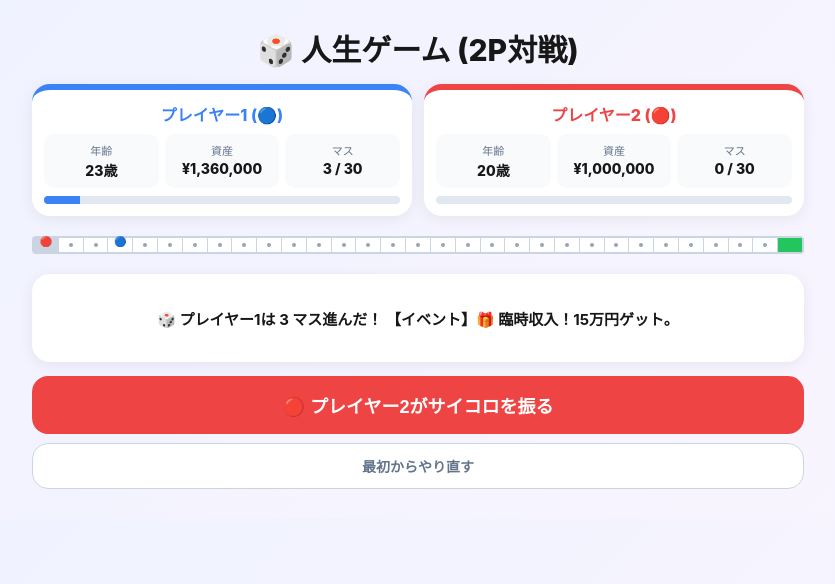
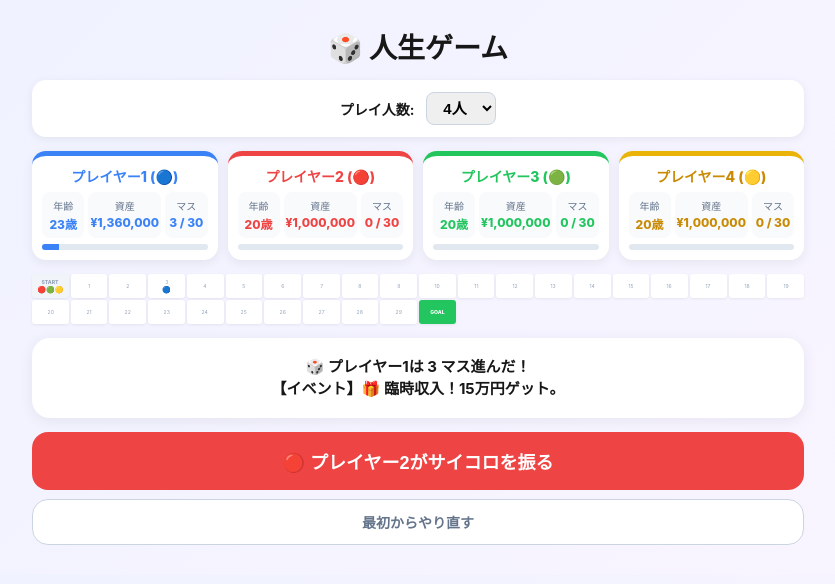
Before and after one commit to ritmonagasue-max/-, a plain HTML site: page index.html in a window 1280 px wide. Both pictures are taken after a click on the button "🔵 プレイヤー1がサイコロを振る". Shown: the whole page, without its empty margins (222-1057 px from the left). Drawn offline with Linux system fonts and the light colour scheme.

Commit message:
Update index.html

```diff
--- a/index.html
+++ b/index.html
@@ -4,191 +4,285 @@
 <meta charset="utf-8">
 <meta name="viewport" content="width=device-width,initial-scale=1">
 <meta name="theme-color" content="#4f46e5">
-<title>人生ゲーム - 2人プレイ版</title>
+<title>人生ゲーム - 最大4人対応版</title>
 <style>
-*{box-sizing:border-box}body{margin:0;font-family:-apple-system,BlinkMacSystemFont,sans-serif;background:linear-gradient(135deg,#eef2ff,#faf5ff);color:#171717}
-.app{max-width:800px;margin:auto;padding:18px 14px 30px}.title{text-align:center;font-size:30px;font-weight:800;margin:8px 0 14px}
-.players-container{display:grid;grid-template-columns:1fr 1fr;gap:12px;margin-bottom:14px}
-.player-section{background:#fff;border-radius:18px;padding:12px;box-shadow:0 3px 15px #0001;border-top:6px solid #ccc}
-.p1-section{border-color:#3b82f6}.p2-section{border-color:#ef4444}
-.p-name{font-size:16px;font-weight:800;text-align:center;margin-bottom:8px}
-.p1-name{color:#3b82f6}.p2-name{color:#ef4444}
-.stats{display:grid;grid-template-columns:1fr 1fr 1fr;gap:6px}
-.card{background:#f8fafc;border-radius:10px;padding:8px;text-align:center}
-.label{font-size:11px;color:#64748b}.value{font-size:14px;font-weight:800;margin-top:2px}
-.progress-container{height:8px;background:#e2e8f0;border-radius:20px;overflow:hidden;margin-top:8px}
+*{box-sizing:border-box}
+body{margin:0;font-family:-apple-system,BlinkMacSystemFont,sans-serif;background:linear-gradient(135deg,#eef2ff,#faf5ff);color:#171717}
+.app{max-width:800px;margin:auto;padding:18px 14px 30px}
+.title{text-align:center;font-size:28px;font-weight:800;margin:8px 0 14px}
+
+/* 人数設定エリア */
+.setup-container{background:#fff;border-radius:14px;padding:12px 16px;margin-bottom:14px;display:flex;align-items:center;justify-content:center;gap:12px;box-shadow:0 2px 10px #0001}
+.setup-container label{font-weight:700;font-size:14px}
+.setup-container select{padding:6px 12px;border-radius:8px;border:1px solid #cbd5e1;font-size:15px;font-weight:700}
+
+/* プレイヤー一覧（人数の変動に応じて自動調整） */
+.players-container{display:grid;grid-template-columns:repeat(auto-fit, minmax(160px, 1fr));gap:10px;margin-bottom:14px}
+.player-section{background:#fff;border-radius:14px;padding:10px;box-shadow:0 3px 12px #0001;border-top:5px solid #ccc;transition:.2s}
+.p-name{font-size:14px;font-weight:800;text-align:center;margin-bottom:6px}
+.stats{display:grid;grid-template-columns:1fr 1fr 1fr;gap:4px}
+.card{background:#f8fafc;border-radius:8px;padding:6px 2px;text-align:center}
+.label{font-size:10px;color:#64748b}.value{font-size:12px;font-weight:800;margin-top:2px}
+.progress-container{height:6px;background:#e2e8f0;border-radius:20px;overflow:hidden;margin-top:6px}
 .bar{height:100%;width:0%;transition:.3s}
-.p1-bar{background:#3b82f6}.p2-bar{background:#ef4444}
 
-/* 盤面を1行31マスにして直線状に配置 */
-.board{display:grid;grid-template-columns:repeat(31,1fr);gap:1px;margin:20px 0;background:#cbd5e1;padding:2px;border-radius:4px}
+/* 盤面表示 */
+.board{display:grid;grid-template-columns:repeat(20,1fr);gap:2px;margin:14px 0}
+.cell{height:24px;background:#fff;border-radius:3px;display:flex;flex-direction:column;align-items:center;justify-content:center;box-shadow:0 1px 3px #0001;position:relative}
+.cell-num{font-size:6px;color:#94a3b8;transform:scale(0.85);line-height:1}
+.cell-pieces{display:flex;gap:1px;margin-top:1px;font-size:7px;line-height:1;flex-wrap:wrap;justify-content:center}
+.start .cell-num, .goal .cell-num { font-size: 6px; font-weight: 800; }
+.start { background: #f1f5f9!important; }
+.goal{background:#22c55e!important;color:#fff}.goal .cell-num{color:#fff}
 
-/* マスの高さを14px（元の約4分の1）に極小化 */
-.cell{height:14px;background:#fff;display:flex;align-items:center;justify-content:center;position:relative;cursor:default}
+.message{background:#fff;border-radius:18px;margin:14px 0;padding:16px;text-align:center;min-height:80px;display:flex;align-items:center;justify-content:center;font-weight:700;box-shadow:0 3px 15px #0001;font-size:15px;white-space:pre-wrap;line-height:1.5}
 
-/* 通常マスは小さなドットで表現 */
-.cell-dot{width:4px;height:4px;background:#94a3b8;border-radius:50%}
-
-/* スタートとゴールの色分け */
-.start { background: #cbd5e1!important; }
-.goal { background: #22c55e!important; }
-.start .cell-dot, .goal .cell-dot { display: none; }
-
-/* プレイヤーのピン（コマ）をマスの上に配置 */
-.cell-pieces{position:absolute;display:flex;gap:0px;font-size:10px;line-height:1;top:-2px}
-
-.message{background:#fff;border-radius:18px;margin:14px 0;padding:18px;text-align:center;min-height:88px;display:flex;align-items:center;justify-content:center;font-weight:700;box-shadow:0 3px 15px #0001;font-size:15px}
+/* ボタン各種 */
 button{border:0;border-radius:16px;padding:16px;width:100%;font-size:18px;font-weight:800;color:white;transition:.2s;cursor:pointer}
-.btn-p1{background:#3b82f6}.btn-p1:hover{background:#2563eb}
-.btn-p2{background:#ef4444}.btn-p2:hover{background:#dc2626}
 button:disabled{opacity:.4;cursor:not-allowed}
 .reset{background:#fff;color:#64748b;margin-top:9px;border:1px solid #cbd5e1;font-size:14px;padding:12px}
 .result{display:none;text-align:center;background:#fff;border-radius:18px;padding:24px;margin-top:14px;box-shadow:0 4px 20px #0001}.show{display:block}
+
+/* プレイヤーごとの色設定 */
+.p-color-0 { border-color: #3b82f6!important; color: #3b82f6; }
+.p-color-1 { border-color: #ef4444!important; color: #ef4444; }
+.p-color-2 { border-color: #22c55e!important; color: #22c55e; }
+.p-color-3 { border-color: #eab308!important; color: #ca8a04; }
+
+.bar-0 { background: #3b82f6; }
+.bar-1 { background: #ef4444; }
+.bar-2 { background: #22c55e; }
+.bar-3 { background: #eab308; }
+
+.btn-p0 { background: #3b82f6; } .btn-p0:hover { background: #2563eb; }
+.btn-p1 { background: #ef4444; } .btn-p1:hover { background: #dc2626; }
+.btn-p2 { background: #22c55e; } .btn-p2:hover { background: #16a34a; }
+.btn-p3 { background: #eab308; } .btn-p3:hover { background: #ca8a04; }
+
+@media(max-width:600px){
+  .board{grid-template-columns:repeat(10,1fr)}
+  .players-container{grid-template-columns:1fr 1fr}
+}
 </style>
 </head>
-<body><div class="app">
-<div class="title">🎲 人生ゲーム (2P対戦)</div>
+<body>
+<div class="app">
+<div class="title">🎲 人生ゲーム</div>
 
-<!-- プレイヤーふたりのステータス -->
-<div class="players-container">
-  <div class="player-section p1-section">
-    <div class="p-name p1-name">プレイヤー1 (🔵)</div>
-    <div class="stats">
-      <div class="card"><div class="label">年齢</div><div class="value" id="p1-age">20歳</div></div>
-      <div class="card"><div class="label">資産</div><div class="value" id="p1-money">¥1,000,000</div></div>
-      <div class="card"><div class="label">マス</div><div class="value" id="p1-pos">0/30</div></div>
-    </div>
-    <div class="progress-container"><div class="bar p1-bar" id="p1-bar"></div></div>
-  </div>
-  <div class="player-section p2-section">
-    <div class="p-name p2-name">プレイヤー2 (🔴)</div>
-    <div class="stats">
-      <div class="card"><div class="label">年齢</div><div class="value" id="p2-age">20歳</div></div>
-      <div class="card"><div class="label">資産</div><div class="value" id="p2-money">¥1,000,000</div></div>
-      <div class="card"><div class="label">マス</div><div class="value" id="p2-pos">0/30</div></div>
-    </div>
-    <div class="progress-container"><div class="bar p2-bar" id="p2-bar"></div></div>
-  </div>
+<!-- プレイ人数選択 -->
+<div class="setup-container">
+  <label for="player-count">プレイ人数:</label>
+  <select id="player-count">
+    <option value="2">2人</option>
+    <option value="3">3人</option>
+    <option value="4" selected>4人</option>
+  </select>
 </div>
+
+<!-- プレイヤー別ステータス表示（JavaScriptで動的生成） -->
+<div class="players-container" id="players-container"></div>
 
 <div class="board" id="board"></div>
 <div class="message" id="message">ゲーム開始！プレイヤー1の番です。</div>
-<button id="roll" class="btn-p1">🔵 プレイヤー1がサイコロを振る</button>
+<button id="roll" class="btn-p0">🔵 プレイヤー1がサイコロを振る</button>
 <button class="reset" id="reset">最初からやり直す</button>
 <div class="result" id="result"></div>
 </div>
 
 <script>
-const events=[["💼","ボーナス！",200000],["✈️","旅行に行った。20万円使った。",-200000],["💻","副業が当たった！30万円獲得。",300000],["📈","株が上昇！25万円の利益。",250000],["🔧","家電が壊れた……10万円の出費。",-100000],["🎁","臨時収入！15万円ゲット。",150000],["😌","今日は何も起こらなかった。",0]];
+// 基本プレイヤー定義テンプレート
+const PLAYER_CONFIGS = [
+  { color: "🔵", name: "プレイヤー1" },
+  { color: "🔴", name: "プレイヤー2" },
+  { color: "🟢", name: "プレイヤー3" },
+  { color: "🟡", name: "プレイヤー4" }
+];
 
-let players = [
-  {pos:0, age:20, money:1000000, color:"🔵", name:"プレイヤー1"},
-  {pos:0, age:20, money:1000000, color:"🔴", name:"プレイヤー2"}
+const events=[
+  ["💼","ボーナス！",200000],
+  ["✈️","旅行に行った。20万円使った。",-200000],
+  ["💻","副業が当たった！30万円獲得。",300000],
+  ["📈","株が上昇！25万円の利益。",250000],
+  ["🔧","家電が壊れた……10万円の出費。",-100000],
+  ["🎁","臨時収入！15万円ゲット。",150000],
+  ["😌","今日は何も起こらなかった。",0]
 ];
+
+let players = [];
 let turn = 0;
 let gameOver = false;
+let goalRank = 1;
 
 const $=x=>document.getElementById(x);
 function yen(n){return "¥"+Math.round(n).toLocaleString("ja-JP")}
 
+// ゲーム初期化（人数変更時・リセット時）
+function initGame(){
+  const count = parseInt($("player-count").value, 10);
+  players = [];
+  for(let i=0; i<count; i++){
+    players.push({
+      id: i,
+      pos: 0,
+      age: 20,
+      money: 1000000,
+      color: PLAYER_CONFIGS[i].color,
+      name: PLAYER_CONFIGS[i].name,
+      isGoal: false
+    });
+  }
+  turn = 0;
+  gameOver = false;
+  goalRank = 1;
+
+  // プレイヤー表示枠を動的に構築
+  const pContainer = $("players-container");
+  pContainer.innerHTML = "";
+  players.forEach((p, idx) => {
+    const div = document.createElement("div");
+    div.className = `player-section p-color-${idx}`;
+    div.id = `p-section-${idx}`;
+    div.innerHTML = `
+      <div class="p-name p-color-${idx}">${p.name} (${p.color})</div>
+      <div class="stats">
+        <div class="card"><div class="label">年齢</div><div class="value" id="p${idx}-age">${p.age}歳</div></div>
+        <div class="card"><div class="label">資産</div><div class="value" id="p${idx}-money">${yen(p.money)}</div></div>
+        <div class="card"><div class="label">マス</div><div class="value" id="p${idx}-pos">${p.pos}/30</div></div>
+      </div>
+      <div class="progress-container"><div class="bar bar-${idx}" id="p${idx}-bar"></div></div>
+    `;
+    pContainer.appendChild(div);
+  });
+
+  $("message").textContent = `ゲーム開始！${players[0].name}の番です。`;
+  $("result").className = "result";
+  $("roll").disabled = false;
+  render();
+}
+
 function render(){
-  for(let p=0; p<2; p++){
-    const id = p === 0 ? "p1" : "p2";
-    $(id+"-age").textContent = players[p].age + "歳";
-    $(id+"-money").textContent = yen(players[p].money);
-    $(id+"-pos").textContent = players[p].pos + " / 30";
-    $(id+"-bar").style.width = (players[p].pos / 30 * 100) + "%";
-  }
+  // 各プレイヤーのステータス更新
+  players.forEach((p, idx) => {
+    $(`p${idx}-age`).textContent = p.age + "歳";
+    $(`p${idx}-money`).textContent = yen(p.money);
+    $(`p${idx}-pos`).textContent = p.pos + " / 30";
+    $(`p${idx}-bar`).style.width = (p.pos / 30 * 100) + "%";
+  });
 
-  let b=$("board");
-  b.innerHTML="";
-  for(let i=0;i<=30;i++){
-    let d=document.createElement("div");
-    d.className="cell "+(i==0?"start":i==30?"goal":"");
-    d.title = i==0?"START":i==30?"GOAL":"マス "+i;
+  // 盤面の描画
+  let b = $("board");
+  b.innerHTML = "";
+  for(let i=0; i<=30; i++){
+    let d = document.createElement("div");
+    d.className = "cell " + (i==0 ? "start" : i==30 ? "goal" : "");
 
-    let dot = document.createElement("div");
-    dot.className = "cell-dot";
-    d.appendChild(dot);
+    let numSpan = document.createElement("span");
+    numSpan.className = "cell-num";
+    numSpan.textContent = i==0 ? "START" : i==30 ? "GOAL" : i;
+    d.appendChild(numSpan);
 
     let piecesDiv = document.createElement("div");
     piecesDiv.className = "cell-pieces";
-    if(players[0].pos === i) piecesDiv.innerHTML += "🔵";
-    if(players[1].pos === i) piecesDiv.innerHTML += "🔴";
+    players.forEach(p => {
+      if(p.pos === i) piecesDiv.innerHTML += p.color;
+    });
     d.appendChild(piecesDiv);
 
     b.appendChild(d);
   }
 
+  // ボタンの手番デザイン適用
   if(!gameOver) {
     const nextP = players[turn];
-    $("roll").className = turn === 0 ? "btn-p1" : "btn-p2";
+    $("roll").className = `btn-p${nextP.id}`;
     $("roll").textContent = `${nextP.color} ${nextP.name}がサイコロを振る`;
   }
 }
 
-$("roll").onclick=()=>{
+// 次のターンへ進む（ゴール済みの人はスキップ）
+function advanceTurn(){
+  if(players.every(p => p.isGoal)) return;
+  let next = (turn + 1) % players.length;
+  while(players[next].isGoal){
+    next = (next + 1) % players.length;
+  }
+  turn = next;
+}
+
+$("roll").onclick = () => {
   if(gameOver) return;
-  $("roll").disabled=true;
+  $("roll").disabled = true;
 
   let p = players[turn];
   $("message").textContent = `${p.color} ${p.name}がサイコロを振っています…`;
 
-  setTimeout(()=>{
-    let dice=Math.floor(Math.random()*6)+1;
-    p.pos=Math.min(30,p.pos+dice);
-    p.age+=dice;
-    p.money+=dice*70000;
+  setTimeout(() => {
+    let dice = Math.floor(Math.random()*6) + 1;
+    p.pos = Math.min(30, p.pos + dice);
+    p.age += dice;
+    p.money += dice * 70000;
 
-    if(p.pos>=30){
+    let logMessage = `🎲 ${p.name}は ${dice} マス進んだ！\n`;
+
+    // ゴール到達処理
+    if(p.pos >= 30 && !p.isGoal){
+      p.isGoal = true;
+      let bonus = 0;
+      if(goalRank === 1) bonus = 500000;
+      else if(goalRank === 2) bonus = 300000;
+      else if(goalRank === 3) bonus = 100000;
+
+      p.money += bonus;
+      logMessage += `🏁 ${goalRank}着でゴール！${bonus > 0 ? `（先着ボーナス ${yen(bonus)}獲得）` : ''}`;
+      goalRank++;
+    } else {
+      let e = events[Math.floor(Math.random() * events.length)];
+      p.money += e[2];
+      logMessage += `【イベント】${e[0]} ${e[1]}`;
+    }
+
+    $("message").textContent = logMessage;
+
+    // 全員ゴール完了の判定
+    if(players.every(player => player.isGoal)){
       gameOver = true;
-      p.money += 500000;
-      $("message").textContent = `🎲 ${dice}！${p.color} ${p.name}がゴールに到着！`;
-
-      let winner = players[0].money > players[1].money ? players[0] : players[1];
-      let isDraw = players[0].money === players[1].money;
-
       render();
       $("roll").disabled = true;
-      $("result").className="result show";
 
-      let resultHtml = `<h2>🎉 ゲーム終了！</h2>`;
-      if(isDraw) {
-        resultHtml += `<div>引き分けです！</div>`;
-      } else {
-        resultHtml += `<div>👑 勝者: <strong>${winner.name} (${winner.color})</strong></div>`;
-      }
-      resultHtml += `<div style='margin-top:10px; font-size:14px;'>
-        P1最終資産: <strong>${yen(players[0].money)}</strong><br>
-        P2最終資産: <strong>${yen(players[1].money)}</strong><br>
-        <small>※先にゴールしたプレイヤーには50万円のボーナスが加算されています</small>
-      </div>`;
-      $("result").innerHTML=resultHtml;
+      // 資産額でソートしてランキング作成
+      let ranked = [...players].sort((a, b) => b.money - a.money);
+      $("result").className = "result show";
+
+      let resultHtml = `<h2>🎉 全員ゴール！最終結果</h2><div style="margin:12px 0; text-align:left; display:inline-block;">`;
+      ranked.forEach((rk, idx) => {
+        let crown = idx === 0 ? "👑 " : `${idx+1}位: `;
+        resultHtml += `<div style="font-size:15px; margin-bottom:6px;">
+          ${crown}<strong>${rk.name} (${rk.color})</strong> - 最終資産: <strong>${yen(rk.money)}</strong>
+        </div>`;
+      });
+      resultHtml += `</div>`;
+      $("result").innerHTML = resultHtml;
       return;
     }
 
-    let e=events[Math.floor(Math.random()*events.length)];
-    p.money+=e[2];
-    $("message").textContent = `🎲 ${p.name}は ${dice} マス進んだ！\n【イベント】${e[0]} ${e[1]}`;
-
-    turn = turn === 0 ? 1 : 0;
+    advanceTurn();
     render();
-    $("roll").disabled=false;
+    $("roll").disabled = false;
   }, 600);
 };
 
-$("reset").onclick=()=>{
-  players = [
-    {pos:0, age:20, money:1000000, color:"🔵", name:"プレイヤー1"},
-    {pos:0, age:20, money:1000000, color:"🔴", name:"プレイヤー2"}
-  ];
-  turn = 0;
-  gameOver = false;
-  $("message").textContent="ゲーム開始！プレイヤー1の番です。";
-  $("result").className="result";
-  $("roll").disabled=false;
-  render();
+// 人数選択を変更したとき
+$("player-count").onchange = () => {
+  initGame();
 };
 
-render();
-</script></body></html>
+// リセットボタン
+$("reset").onclick = () => {
+  initGame();
+};
+
+// 初期表示
+initGame();
+</script>
+</body>
+</html>
```
